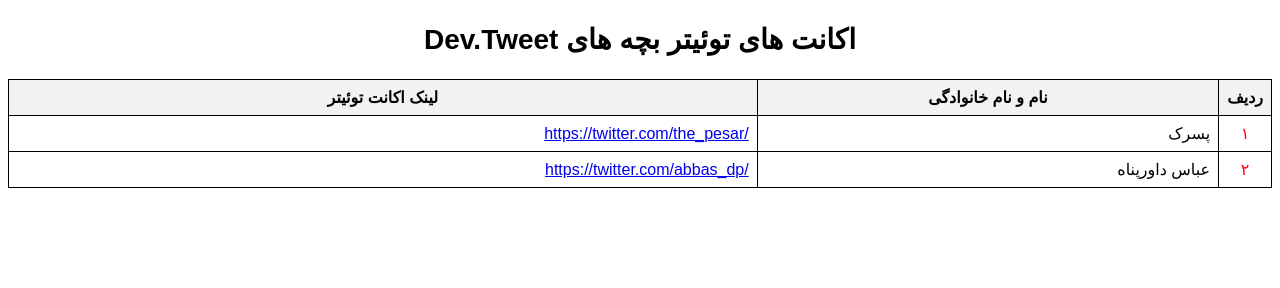
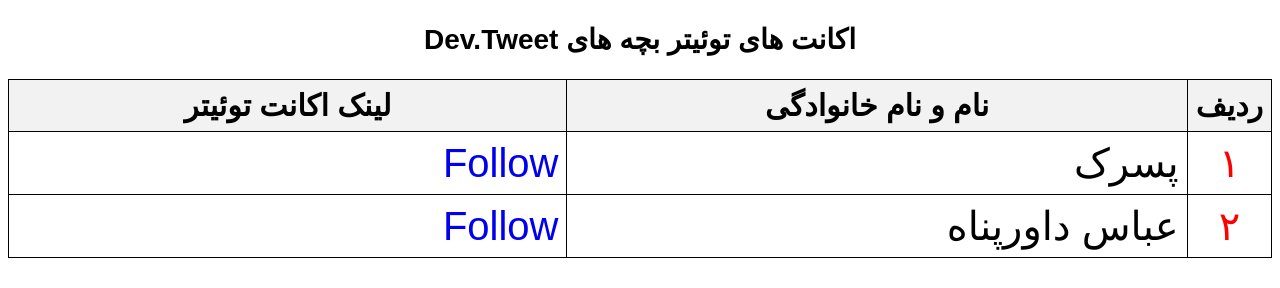
Before and after one commit to abbasdp/devtweet, a plain HTML site: page index.html in a window 1280 px wide. Drawn offline with Linux system fonts and the light colour scheme; a small style sheet from the web is missing.

Commit message:
change follow

```diff
--- a/index.html
+++ b/index.html
@@ -10,6 +10,9 @@
     body {
         font-family: Vazirmatn, sans-serif !important;
         direction: rtl !important;
+    }
+    a {
+        text-decoration: none;
     }
     table {
     width: 100%;
@@ -24,11 +27,14 @@
         text-align: center !important;
     }
     th, td {
+        font-size: 30px;
         font-family: var(Vazirmatn-font-face) !important;
         padding: 8px;
         text-align: right;
     }
-
+    td {
+        font-size: 40px !important;
+    }
     th {
         background-color: #f2f2f2;
         text-align: center;
@@ -44,6 +50,9 @@
     .linkk {
         direction: ltr;
 
+    }
+    td > a:hover {
+        color: wheat;
     }
     </style>
 </head>
@@ -62,13 +71,13 @@
     <tr>
         <td>۱</td>
         <td>پسرک</td>
-        <td class="linkk"><a href="https://twitter.com/the_pesar/">https://twitter.com/the_pesar/</a></td>
+        <td class="linkk"><a href="https://twitter.com/the_pesar/">Follow</a></td>
 
     </tr>
     <tr>
         <td>۲</td>
         <td>عباس داورپناه</td>
-        <td class="linkk"><a href="https://twitter.com/abbas_dp/">https://twitter.com/abbas_dp/</a></td>
+        <td class="linkk"><a href="https://twitter.com/abbas_dp/">Follow</a></td>
 
     </tr>
     <!--bot-->
```
